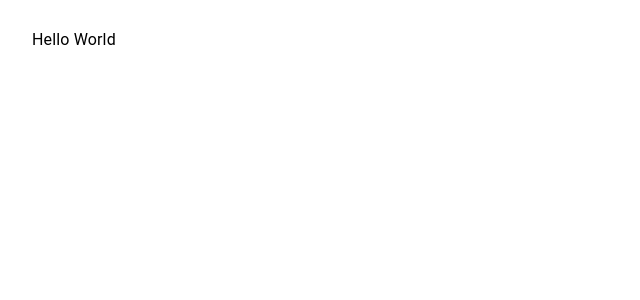
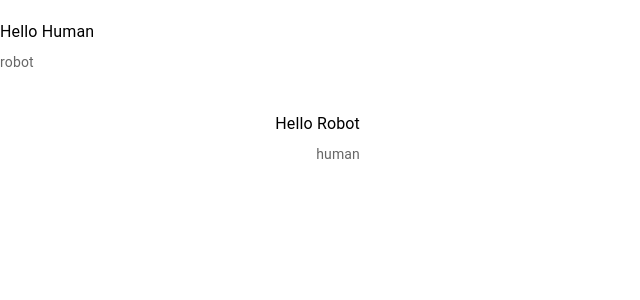
Before and after one commit to Aaddy-1/chat-ui, a React (Create React App) app: page /test in a window 1280 px wide. Shown: the top 300 px of the page, without its empty margins (0-640 px from the left). Built offline with nearby package versions, Linux system fonts and the light colour scheme.

Commit message:
Added more information to message component and created skeleton of chat

```diff
--- a/src/views/chatTest.jsx
+++ b/src/views/chatTest.jsx
@@ -4,20 +4,27 @@ import Box from '@mui/material/Box';
 import List from '@mui/material/List';
 import ListItemButton from '@mui/material/ListItemButton';
 import ListItemIcon from '@mui/material/ListItemIcon';
+import Grid from '@mui/material/Grid';
 import ListItemText from '@mui/material/ListItemText';
 import { ListItem } from '@mui/material';
 
 function Message({props}) {
 
+    const [alignment, setalignment] = useState(props.align == 0 ? "left" : "right");
+    console.log(alignment);
+
     return (
         <div>
-            <Box sx={{ width: '100%', maxWidth: 160, bgcolor: 'background.paper' }}>
+            <Box sx={{ width: '100%', maxWidth: 360, bgcolor: 'background.paper' }}>
                 <List>
-                    <ListItem>
-                        <ListItemButton>
-                            <ListItemText primary={props.message}></ListItemText>
-                        </ListItemButton>
-                    </ListItem>
+                    <Grid container>
+                        <Grid item xs={12}>
+                            <ListItemText align={alignment} primary={props.message}></ListItemText>
+                        </Grid>
+                        <Grid item xs={12}>
+                            <ListItemText align={alignment} secondary={props.sender}></ListItemText>
+                        </Grid>
+                    </Grid>
                 </List>
             </Box>
         </div>
@@ -25,8 +32,28 @@ function Message({props}) {
 
 }
 
+
 // After message we create a conversation component that will basically consist of several messages one after another
 // Conversation->message->{sender, data}
+// vetic sector gurgaon 45
+
+function Chat({props}) {
+
+    return (
+        <div>
+            <List>
+                <Grid container spacing={2}>
+                    <Grid item xs={12}>
+                        <Message props={{message: "Hello Human", sender: "robot", align:0}}></Message>
+                    </Grid>
+                    <Grid item xs={12}>
+                        <Message props={{message: "Hello Robot", sender: "human", align:1}}></Message>
+                    </Grid>
+                </Grid>
+            </List>
+        </div>
+    )
+}
 
 
 export const ChatTest = () => {
@@ -35,7 +62,8 @@ export const ChatTest = () => {
           {/* <Title />
           <MessageList />
           <SendMessageForm /> */}
-          <Message props={{message: "Hello World"}}></Message>
+          {/* <Message props={{message: "Hello World"}}></Message> */}
+          <Chat></Chat>
        </div>
     )
 }
```
